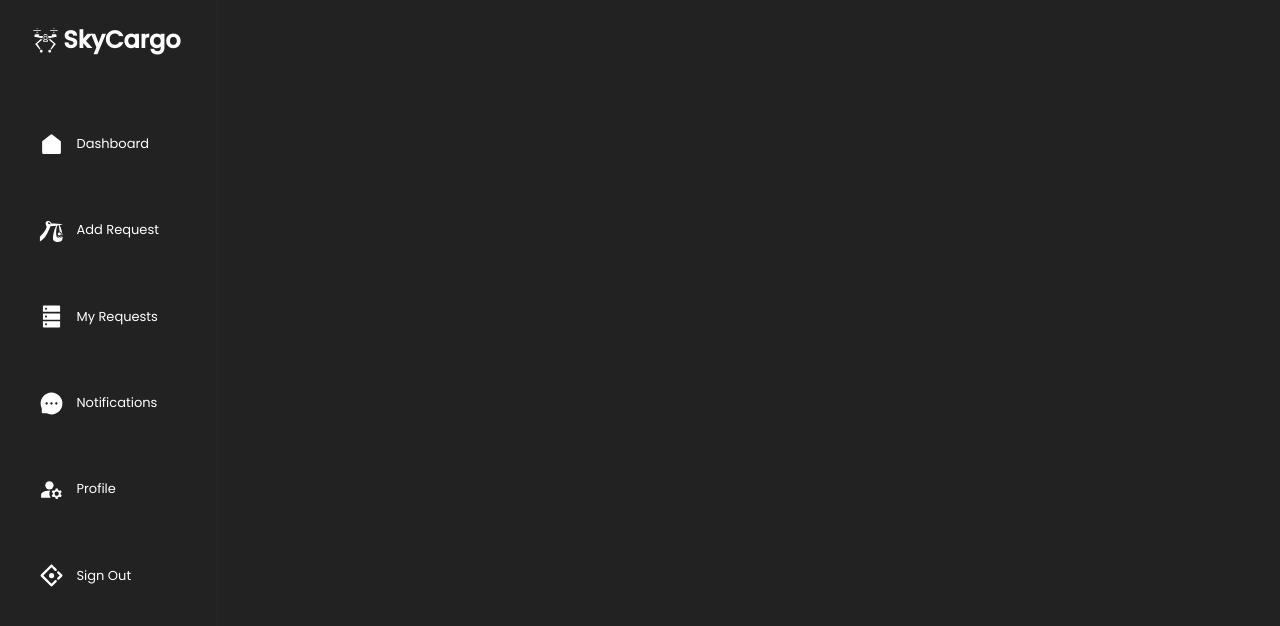
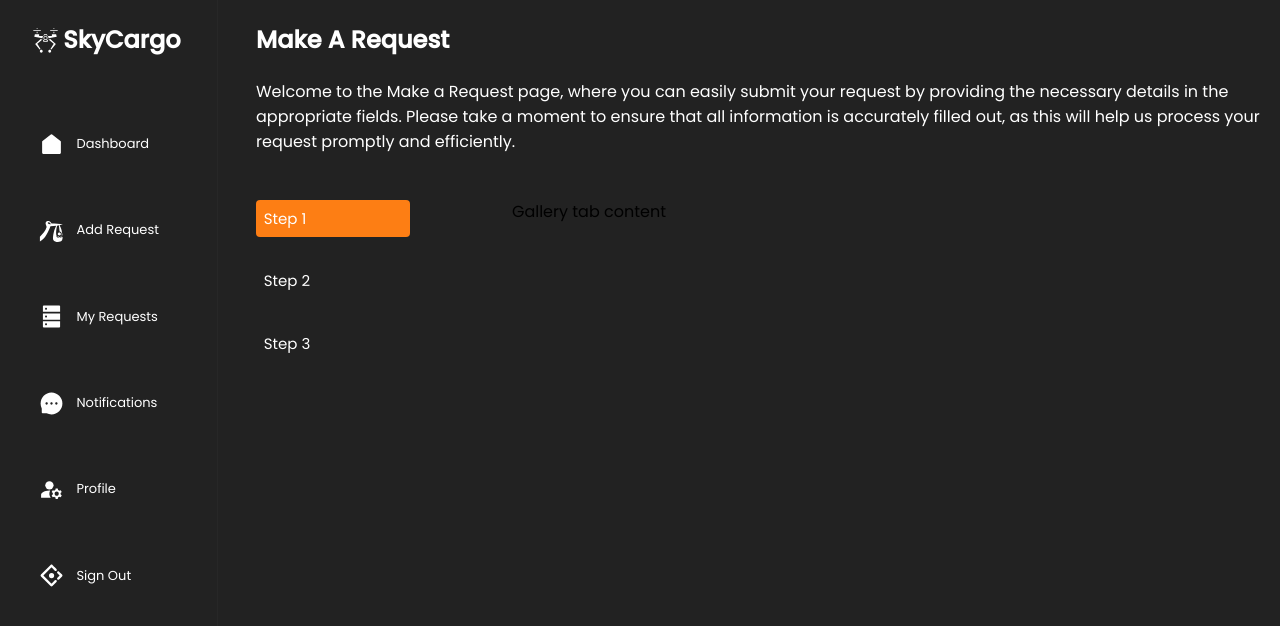
Before and after one commit to kingsleyhenz/EVTOL-FRONT, a React (Create React App) app: page /add-req in a window 1280 px wide. Shown: the top 626 px of the page. Built offline with nearby package versions, Linux system fonts and the light colour scheme.

Commit message:
Stepper Added

```diff
--- a/src/Component/requestModal.js
+++ b/src/Component/requestModal.js
@@ -0,0 +1,37 @@
+import { Tabs, rem } from '@mantine/core';
+import { IconPhoto, IconMessageCircle, IconSettings } from '@tabler/icons-react';
+import '../Stylesheet/User/user-add.css'
+
+function RequestMod() {
+    const iconStyle = { width: rem(12), height: rem(12) };
+
+  return (
+    <Tabs color="orange" variant="pills" radius="sm" defaultValue="gallery" orientation="vertical" className='root'>
+      <Tabs.List className='list'>
+        <Tabs.Tab value="gallery" className='tab'>
+          Step 1
+        </Tabs.Tab>
+        <Tabs.Tab value="messages" className='tab'>
+          Step 2
+        </Tabs.Tab>
+        <Tabs.Tab value="settings" className='tab'>
+          Step 3
+        </Tabs.Tab>
+      </Tabs.List>
+
+      <Tabs.Panel value="gallery">
+        Gallery tab content
+      </Tabs.Panel>
+
+      <Tabs.Panel value="messages">
+        Messages tab content
+      </Tabs.Panel>
+
+      <Tabs.Panel value="settings">
+        Settings tab content
+      </Tabs.Panel>
+    </Tabs>
+  );
+}
+
+export default RequestMod
--- a/src/Page/User/user-dash-add.js
+++ b/src/Page/User/user-dash-add.js
@@ -1,9 +1,10 @@
 import React, { useState, useEffect } from "react";
 import UserSide from "../../Component/userSideBar";
-import '../../Stylesheet/User/user-add.css'
+import "../../Stylesheet/User/user-add.css";
 import UserDashLoader from "../../Component/user-loader";
+import RequestMod from "../../Component/requestModal";
 
-const AddReq=()=>{
+const AddReq = () => {
   const [loading, setLoading] = useState(true);
 
   useEffect(() => {
@@ -14,21 +15,37 @@ const AddReq=()=>{
   }, []);
 
   if (loading) {
-        return <div className="load-wrp">
+    return (
+      <div className="load-wrp">
         <UserDashLoader />
-        </div>;
+      </div>
+    );
   }
 
-    return(
+  return (
     <>
       <div className="user-wrap">
-                <UserSide/>
+        <UserSide />
         <div className="add-req-content">
-
+          <div className="main-dash-head">
+            <h2>Make A Request</h2>
+          </div>
+          <div className="add-req-hd">
+            <p>
+              Welcome to the Make a Request page, where you can easily submit
+              your request by providing the necessary details in the appropriate
+              fields. Please take a moment to ensure that all information is
+              accurately filled out, as this will help us process your request
+              promptly and efficiently.
+            </p>
+          </div>
+          <div className="add-tab">
+            <RequestMod/>
+          </div>
         </div>
       </div>
     </>
-    )
-}
+  );
+};
 
-export default AddReq
+export default AddReq;
--- a/src/Page/User/user-dash-home.js
+++ b/src/Page/User/user-dash-home.js
@@ -37,7 +37,7 @@ const UserHome=()=>{
                         <div className="dash-notif">
                             <NavLink to='/' id="not-link">
                                 <IoNotifications id="dash-head-i"/>
-                                <p>Notifications</p>
+                                <p>1 New Notification(s)</p>
                             </NavLink>
                         </div>
                         <div className="dash-user">
--- a/src/Stylesheet/User/user-add.css
+++ b/src/Stylesheet/User/user-add.css
@@ -3,3 +3,39 @@
     height: 100%;
     /* background-color: red; */
 }
+.add-req-hd{
+    width: 100%;
+    height: 15%;
+    /* background-color: red; */
+    color: white;
+    padding-right: 1%;
+}
+.add-tab{
+    width: 100%;
+    height: 70%;
+    /* background-color: red; */
+}
+.root{
+    /* background-color: red; */
+    width: 100%;
+    height: 300px;
+    display: flex;
+    gap: 10%;
+}
+.list{
+    height: 90%;
+    width: 15%;
+    /* background-color: blue; */
+    display: flex;
+    flex-direction: column;
+    justify-content: space-between;
+}
+.tab{
+    margin-bottom: 20px !important;
+    padding: 7% 5% !important;
+    color: white !important;
+    font-size: 15px !important;
+}
+.tab:hover{
+    background-color: rgb(26, 26, 26) !important;
+}
```
Also changed, not shown: 1 other file (tests, documents, lock files or other folders). Lines whose indentation alone changed are shown as unchanged.
